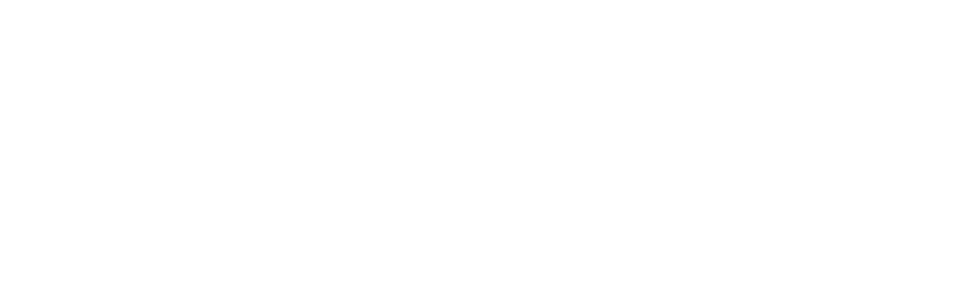
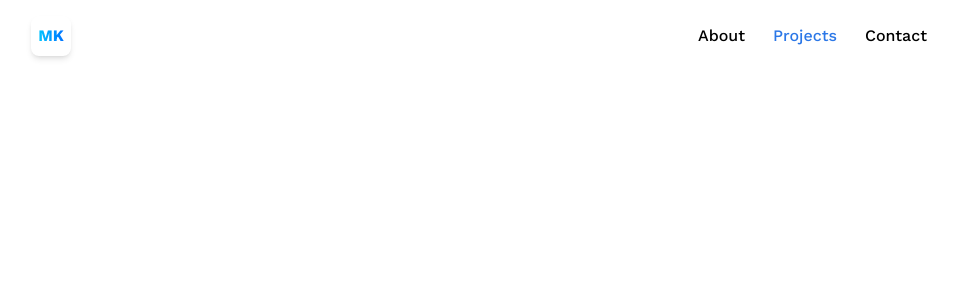
Before and after one commit to imukeshsoni/imukeshsoni.github.io, a React (Vite) app: page /projects in a window 1280 px wide. Before the commit this address had no page. Shown: the top 300 px of the page, without its empty margins (161-1119 px from the left). Built offline with nearby package versions, Linux system fonts and the light colour scheme.

Commit message:
created navbar with links - created multiple links and added support for the components

```diff
--- a/src/App.tsx
+++ b/src/App.tsx
@@ -1,10 +1,12 @@
 import { Route, BrowserRouter as Router, Routes } from 'react-router-dom';
+import Navbar from './components/navbar';
 import { Home } from './Pages';
 
 const App = () => {
     return (
         <main className='bg-slate-300/20 h-full'>
             <Router>
+                <Navbar />
                 <Routes>
                     <Route path='/' element={<Home />}></Route>
                 </Routes>
--- /dev/null
+++ b/src/components/navbar/index.tsx
@@ -0,0 +1,42 @@
+import { NavLink } from 'react-router-dom';
+
+const Navbar = () => {
+    return (
+        <header className='header'>
+            <NavLink
+                to={'/'}
+                className='w-10 h-10 rounded-lg bg-white items-center justify-center flex font-bold shadow-md'
+            >
+                <p className='blue-gradient_text'>MK</p>
+            </NavLink>
+            <nav className='flex text-large gap-7 font-medium'>
+                <NavLink
+                    to={'/about'}
+                    className={({ isActive }) =>
+                        isActive ? 'text-blue-500' : 'text-black'
+                    }
+                >
+                    About
+                </NavLink>
+                <NavLink
+                    to={'/projects'}
+                    className={({ isActive }) =>
+                        isActive ? 'text-blue-500' : 'text-black'
+                    }
+                >
+                    Projects
+                </NavLink>
+                <NavLink
+                    to={'/contact'}
+                    className={({ isActive }) =>
+                        isActive ? 'text-blue-500' : 'text-black'
+                    }
+                >
+                    Contact
+                </NavLink>
+            </nav>
+        </header>
+    );
+};
+
+export default Navbar;
```
